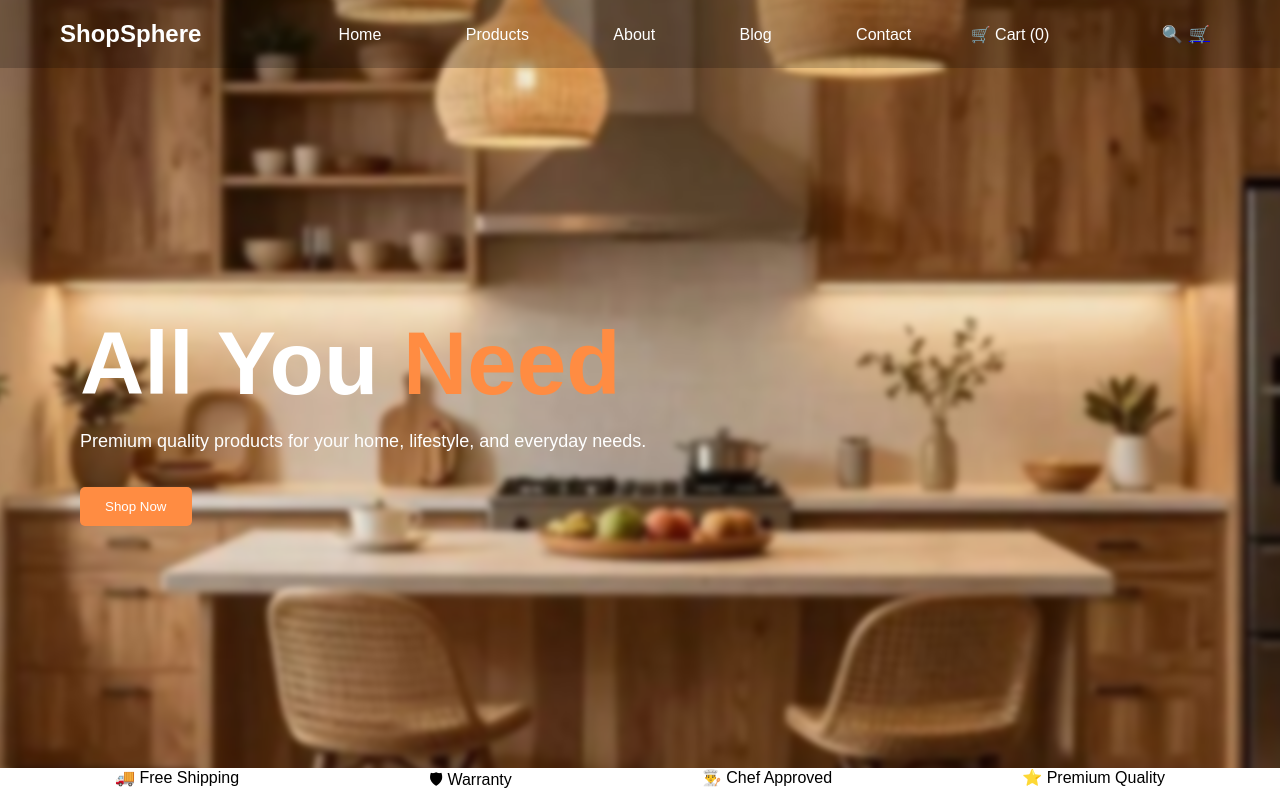
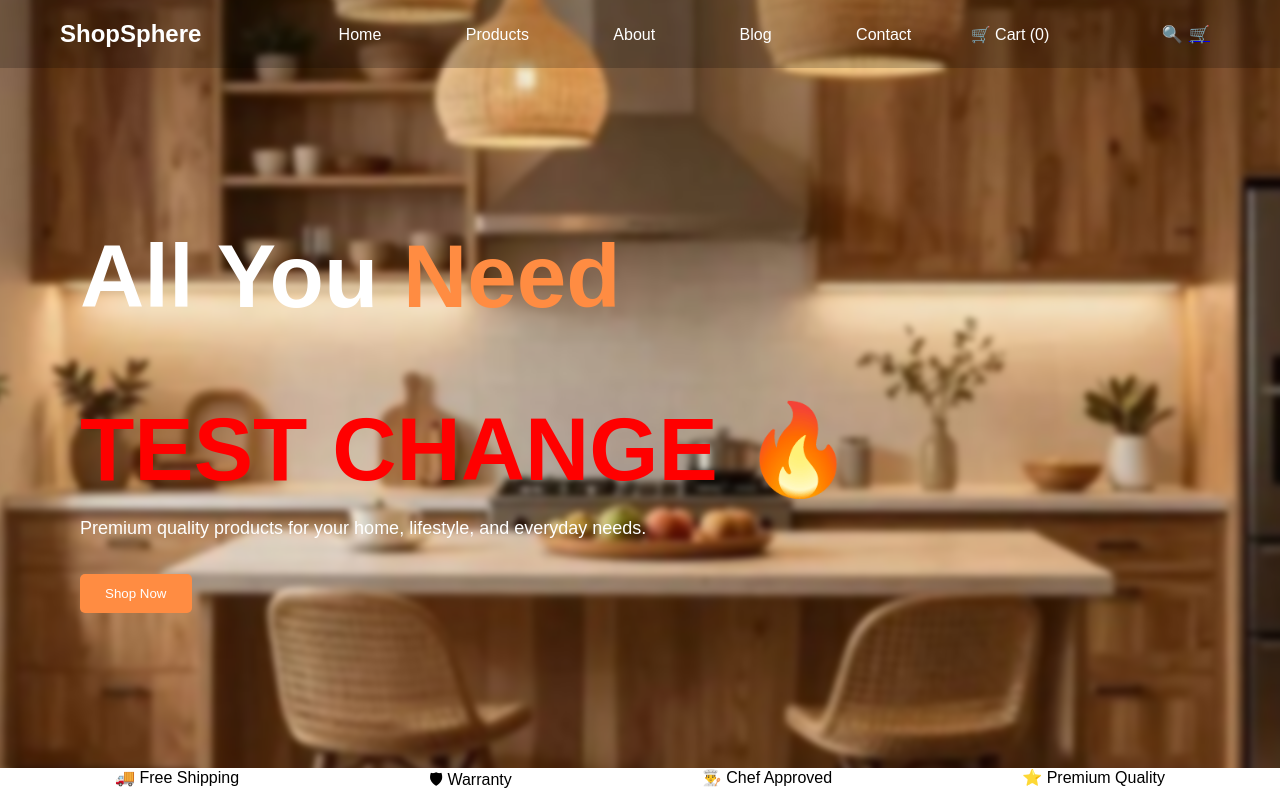
Before and after one commit to tanvimaniya3/ecommerce-website, a website: page public/index.html in a window 1280 px wide. Shown: the top 800 px of the page. Drawn offline with Linux system fonts and the light colour scheme; no server answers; files whose address does not match are found by name.

Commit message:
Update index.html

```diff
--- a/public/index.html
+++ b/public/index.html
@@ -56,7 +56,7 @@ onkeyup="searchFromHome()">
 <div class="hero-text">
 
 <h1>All You <span>Need</span></h1>
-
+<h1 style="color:red;">TEST CHANGE 🔥</h1>
 <p>Premium quality products for your home, lifestyle, and everyday needs.</p>
 
 <button class="btn">Shop Now</button>
```
